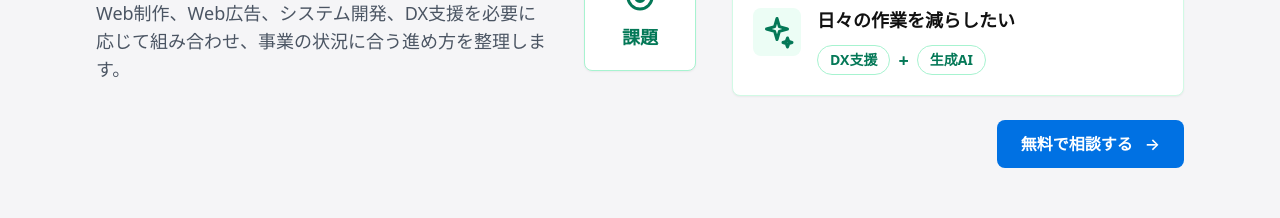
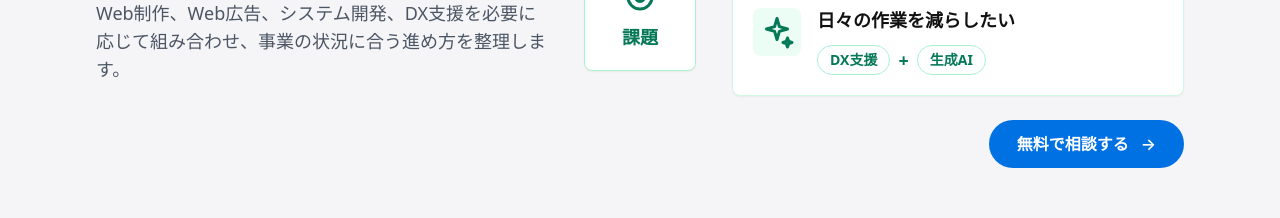
Before and after one commit to iwamitsuco/officialSite, a Next.js app: page / in a window 1280 px wide. Shown: the part 3440-3658 px from the top of the page. Built offline with nearby package versions, Linux system fonts and the light colour scheme.

Commit message:
Round homepage consultation CTA

```diff
--- a/app/page.tsx
+++ b/app/page.tsx
@@ -133,7 +133,7 @@ export default function HomePage() {
               </div>
               <div className="mt-6 flex justify-start lg:justify-end">
                 <Link
-                  className="inline-flex min-h-12 w-full items-center justify-center rounded-lg bg-apple-blue px-6 py-3 text-base font-semibold text-white transition hover:bg-blue-600 focus-visible:outline focus-visible:outline-2 focus-visible:outline-offset-2 focus-visible:outline-apple-blue sm:w-auto"
+                  className="inline-flex min-h-12 w-full items-center justify-center rounded-full bg-apple-blue px-7 py-3 text-base font-semibold text-white transition hover:bg-blue-600 focus-visible:outline focus-visible:outline-2 focus-visible:outline-offset-2 focus-visible:outline-apple-blue sm:w-auto"
                   href="/contact"
                 >
                   無料で相談する
```
